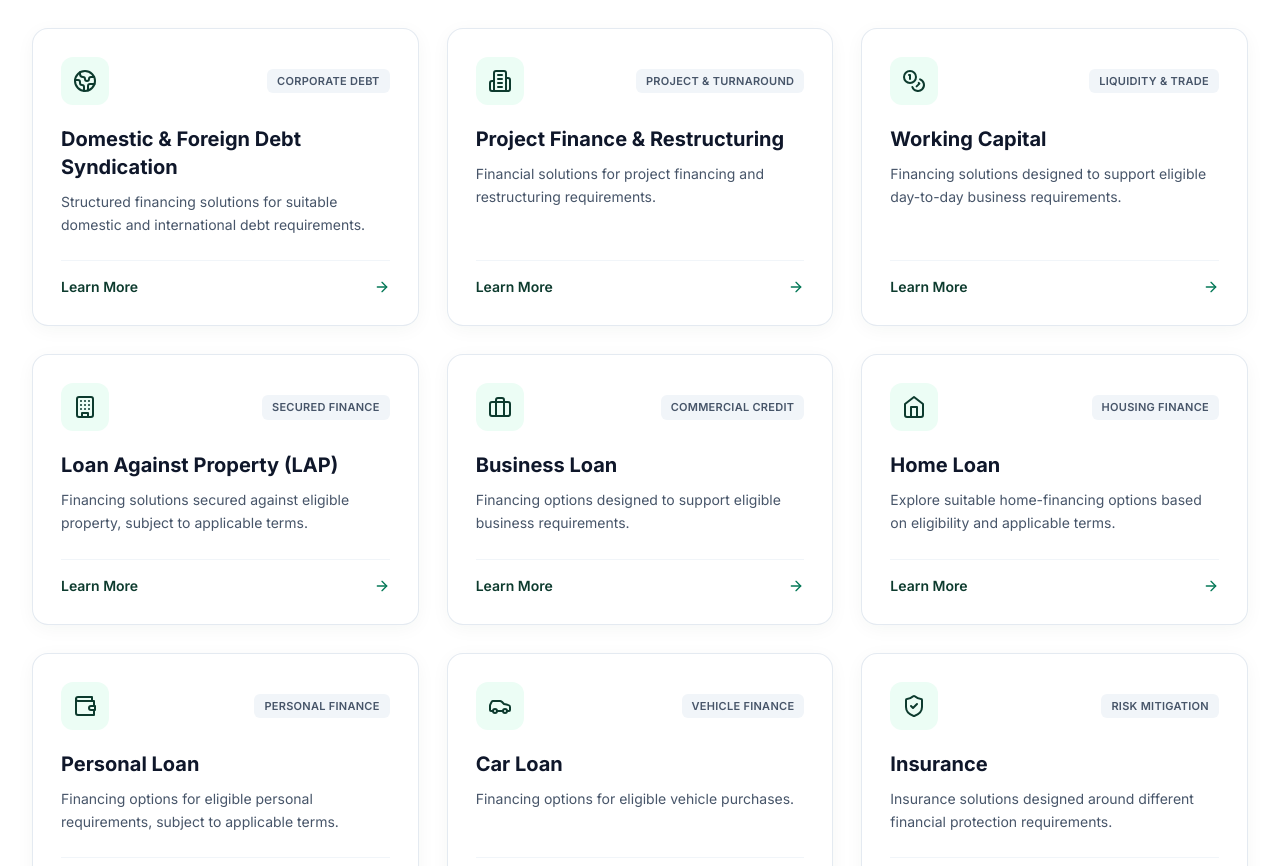
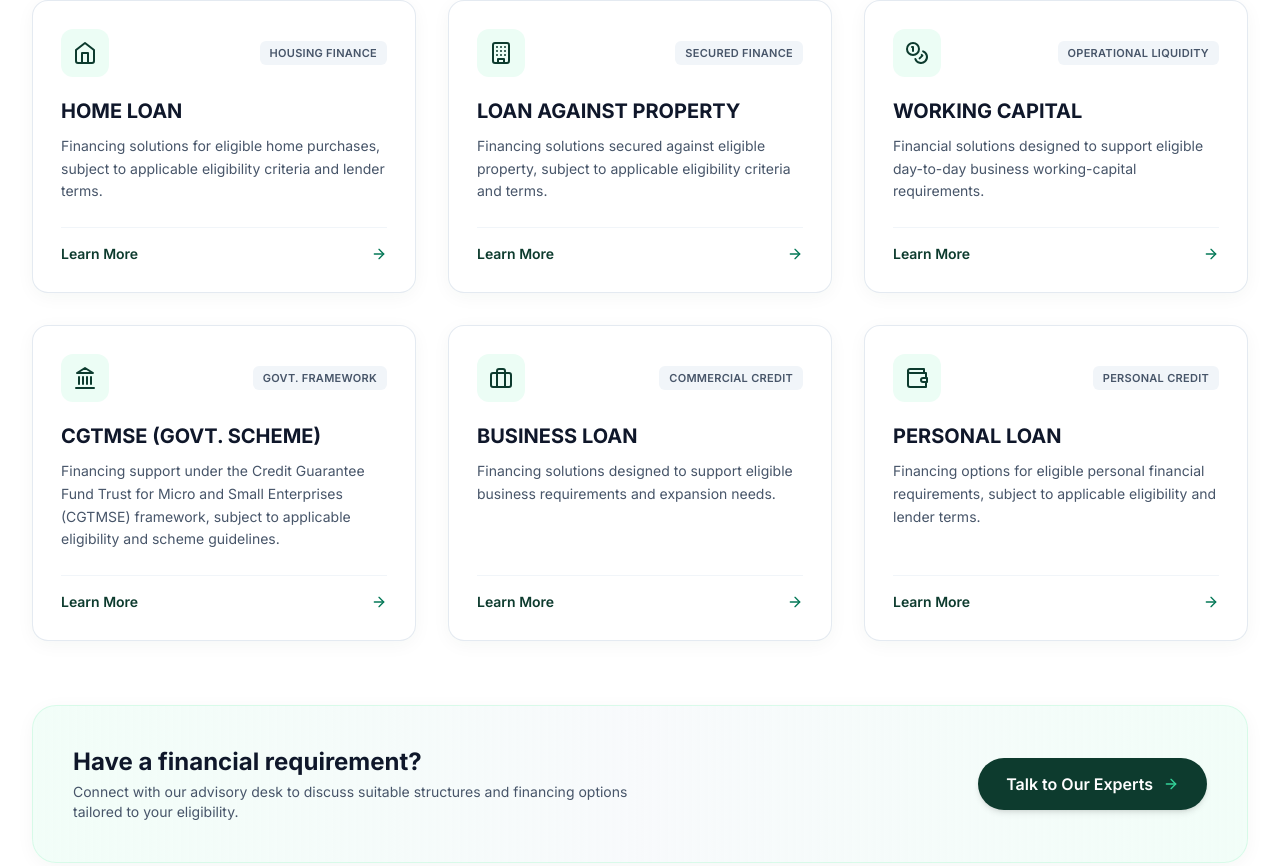
Before and after one commit to shubhgarg1712/moneyplant-website, a React (Vite) app: page / in a window 1280 px wide. Shown: the part 1654-2520 px from the top of the page. Built offline with nearby package versions, Linux system fonts and the light colour scheme.

Commit message:
Update Our Services to exact 6 services in requested order

```diff
--- a/src/components/ContactSection.tsx
+++ b/src/components/ContactSection.tsx
@@ -6,7 +6,7 @@
     fullName: '',
     phone: '',
     email: '',
-    service: 'Loans & Credit Solutions',
+    service: 'Home Loan',
     message: ''
   });
 
@@ -14,16 +14,12 @@
   const [errorMessage, setErrorMessage] = useState('');
 
   const services = [
-    'Domestic & Foreign Debt Syndication',
-    'Project Finance & Restructuring',
+    'Home Loan',
+    'Loan Against Property',
     'Working Capital',
-    'Loan Against Property (LAP)',
+    'CGTMSE (Govt. Scheme)',
     'Business Loan',
-    'Home Loan',
     'Personal Loan',
-    'Car Loan',
-    'Insurance',
-    'Mutual Funds',
     'General Inquiry'
   ];
 
--- a/src/components/Services.tsx
+++ b/src/components/Services.tsx
@@ -1,15 +1,11 @@
 import React, { useState } from 'react';
 import {
-  Globe2,
-  Building2,
+  Home,
+  Building,
   Coins,
-  Building,
+  Landmark,
   Briefcase,
-  Home,
   Wallet,
-  Car,
-  ShieldCheck,
-  PieChart,
   ArrowRight,
   Info
 } from 'lucide-react';
@@ -19,151 +15,98 @@
 export const Services: React.FC = () => {
   const [selectedService, setSelectedService] = useState<ServiceItem | null>(null);
 
+  // Exactly 6 services in the exact requested order:
+  // Row 1: Home Loan | Loan Against Property | Working Capital
+  // Row 2: CGTMSE (Govt. Scheme) | Business Loan | Personal Loan
   const servicesList: ServiceItem[] = [
     {
-      id: 'debt-syndication',
-      title: 'Domestic & Foreign Debt Syndication',
-      shortDesc: 'Structured financing solutions for suitable domestic and international debt requirements.',
-      fullDesc: 'Facilitating structured debt syndication through established domestic financial institutions and international lending channels to meet large-scale funding and cross-border capital requirements.',
+      id: 'home-loan',
+      title: 'HOME LOAN',
+      shortDesc: 'Financing solutions for eligible home purchases, subject to applicable eligibility criteria and lender terms.',
+      fullDesc: 'Structured advisory for purchasing new residential properties, resale homes, plot purchases, and home construction, helping evaluate suitable tenures and interest rate options across institutional lenders.',
       keyFeatures: [
-        'Domestic consortium and multiple-banking debt structuring',
-        'Facilitation of foreign currency credit and overseas debt',
-        'Comprehensive documentation and financial modeling'
+        'Assessment of borrowing capacity and tenure structuring',
+        'Objective comparison across verified lending partners',
+        'Guidance on required property documentation and processing steps'
       ],
-      iconName: 'Globe2',
-      badge: 'Corporate Debt'
-    },
-    {
-      id: 'project-finance',
-      title: 'Project Finance & Restructuring',
-      shortDesc: 'Financial solutions for project financing and restructuring requirements.',
-      fullDesc: 'Tailored financial advisory for capital-intensive infrastructure, manufacturing, and commercial projects, alongside debt restructuring assistance to streamline obligations.',
-      keyFeatures: [
-        'Detailed project viability and appraisal review',
-        'Long-term capital expenditure financing guidance',
-        'Debt restructuring and liability realignment advisory'
-      ],
-      iconName: 'Building2',
-      badge: 'Project & Turnaround'
-    },
-    {
-      id: 'working-capital',
-      title: 'Working Capital',
-      shortDesc: 'Financing solutions designed to support eligible day-to-day business requirements.',
-      fullDesc: 'Assisting operating enterprises in assessing and obtaining optimal working capital limits, including cash credit, overdraft facilities, and invoice discounting mechanisms.',
-      keyFeatures: [
-        'Cash credit (CC) and overdraft (OD) facility evaluation',
-        'Letter of credit (LC) and bank guarantee (BG) structuring',
-        'Operating cycle and inventory funding optimization'
-      ],
-      iconName: 'Coins',
-      badge: 'Liquidity & Trade'
+      iconName: 'Home',
+      badge: 'Housing Finance'
     },
     {
       id: 'lap',
-      title: 'Loan Against Property (LAP)',
-      shortDesc: 'Financing solutions secured against eligible property, subject to applicable terms.',
-      fullDesc: 'Facilitating secured funding by leveraging the value of residential or commercial properties to fund business expansion, debt consolidation, or long-term financial commitments.',
+      title: 'LOAN AGAINST PROPERTY',
+      shortDesc: 'Financing solutions secured against eligible property, subject to applicable eligibility criteria and terms.',
+      fullDesc: 'Facilitating secured funding by leveraging the collateral value of clear-title residential or commercial properties to fund business expansion or long-term financial commitments.',
       keyFeatures: [
-        'Evaluation against residential and commercial property values',
-        'Structured repayment tenures with competitive interest rates',
-        'Assistance with clear title documentation and legal scrutiny'
+        'Financing evaluated against residential and commercial property values',
+        'Longer repayment tenure options with structured EMI schedules',
+        'Guidance on clear property title verification and legal prerequisites'
       ],
       iconName: 'Building',
       badge: 'Secured Finance'
     },
     {
+      id: 'working-capital',
+      title: 'WORKING CAPITAL',
+      shortDesc: 'Financial solutions designed to support eligible day-to-day business working-capital requirements.',
+      fullDesc: 'Assisting operational enterprises in evaluating and arranging working capital facilities—including cash credit (CC), overdrafts (OD), and trade instruments—to support liquidity cycles.',
+      keyFeatures: [
+        'Cash credit (CC) and overdraft (OD) limit evaluation',
+        'Trade finance facilitation (Letter of Credit & Bank Guarantees)',
+        'Inventory and receivables funding cycle assessment'
+      ],
+      iconName: 'Coins',
+      badge: 'Operational Liquidity'
+    },
+    {
+      id: 'cgtmse',
+      title: 'CGTMSE (GOVT. SCHEME)',
+      shortDesc: 'Financing support under the Credit Guarantee Fund Trust for Micro and Small Enterprises (CGTMSE) framework, subject to applicable eligibility and scheme guidelines.',
+      fullDesc: 'Facilitating eligible Micro and Small Enterprises (MSEs) in exploring credit facilities covered under the Credit Guarantee Fund Trust for Micro and Small Enterprises (CGTMSE) scheme, in accordance with applicable Ministry of MSME guidelines and partner bank criteria.',
+      keyFeatures: [
+        'Guidance on MSE registration and eligible activity checks',
+        'Preparation of project reports and financial dossiers for scheme submission',
+        'Subject strictly to government scheme guidelines and lender sanction parameters'
+      ],
+      iconName: 'Landmark',
+      badge: 'Govt. Framework'
+    },
+    {
       id: 'business-loan',
-      title: 'Business Loan',
-      shortDesc: 'Financing options designed to support eligible business requirements.',
-      fullDesc: 'Financing facilities structured for proprietors, partnerships, and corporate entities seeking expansion capital, machinery acquisition, or operational growth funds.',
+      title: 'BUSINESS LOAN',
+      shortDesc: 'Financing solutions designed to support eligible business requirements and expansion needs.',
+      fullDesc: 'Financing facilities designed to assist commercial enterprises, manufacturers, and service providers in funding equipment purchases, operational scale-up, and business development.',
       keyFeatures: [
-        'Collateral-free and asset-backed business credit assessment',
-        'Evaluation of financials, turnover, and cash flows',
-        'Transparent comparison of lending partners and terms'
+        'Assessment of business turnover, banking track record, and cash flows',
+        'Unsecured and secured commercial funding options based on profile',
+        'Transparent evaluation of lender processing terms and interest structures'
       ],
       iconName: 'Briefcase',
       badge: 'Commercial Credit'
     },
     {
-      id: 'home-loan',
-      title: 'Home Loan',
-      shortDesc: 'Explore suitable home-financing options based on eligibility and applicable terms.',
-      fullDesc: 'Structured advisory for purchasing new residential units, resale properties, plot purchases, and construction, helping identify optimal tenure and interest rate structures.',
+      id: 'personal-loan',
+      title: 'PERSONAL LOAN',
+      shortDesc: 'Financing options for eligible personal financial requirements, subject to applicable eligibility and lender terms.',
+      fullDesc: 'Facilitating access to personal financing solutions to address planned family milestones, medical contingencies, higher education, or financial restructuring based on individual creditworthiness.',
       keyFeatures: [
-        'Assessment of borrowing capacity and repayment tenure',
-        'Comparative evaluation across top housing finance institutions',
-        'Guidance on documentation, legal checks, and processing terms'
-      ],
-      iconName: 'Home',
-      badge: 'Housing Finance'
-    },
-    {
-      id: 'personal-loan',
-      title: 'Personal Loan',
-      shortDesc: 'Financing options for eligible personal requirements, subject to applicable terms.',
-      fullDesc: 'Facilitating access to personal financing solutions to address planned milestones, contingencies, education, or debt consolidation based on applicant credit profile.',
-      keyFeatures: [
-        'Credit score and repayment capacity review',
-        'Quick processing with minimal documentation assistance',
-        'Transparent tenure options and clear repayment schedules'
+        'Evaluation based on applicant monthly income and credit profile',
+        'Structured repayment tenures with fixed monthly obligations',
+        'Transparent disclosure of processing charges, prepayment, and lender terms'
       ],
       iconName: 'Wallet',
-      badge: 'Personal Finance'
-    },
-    {
-      id: 'car-loan',
-      title: 'Car Loan',
-      shortDesc: 'Financing options for eligible vehicle purchases.',
-      fullDesc: 'Financing options designed to facilitate the acquisition of new and pre-owned personal or commercial vehicles with balanced monthly commitments.',
-      keyFeatures: [
-        'Comparison of on-road vehicle loan financing terms',
-        'Tenure structuring for balanced monthly commitments',
-        'Assistance with documentation and verification procedures'
-      ],
-      iconName: 'Car',
-      badge: 'Vehicle Finance'
-    },
-    {
-      id: 'insurance',
-      title: 'Insurance',
-      shortDesc: 'Insurance solutions designed around different financial protection requirements.',
-      fullDesc: 'Comprehensive guidance on life, health, critical illness, and general insurance products designed to mitigate unforeseen risks and preserve family and commercial wealth.',
-      keyFeatures: [
-        'Assessment of adequate sum insured for individuals and businesses',
-        'Objective policy feature, rider, and exclusion evaluation',
-        'Guidance on claim documentation and servicing standards'
-      ],
-      iconName: 'ShieldCheck',
-      badge: 'Risk Mitigation'
-    },
-    {
-      id: 'mutual-funds',
-      title: 'Mutual Funds',
-      shortDesc: 'Investment options that can be explored according to financial objectives and risk profile.',
-      fullDesc: 'Educational exploration and access to diversified mutual fund categories, matching individual time horizons, liquidity expectations, and personal risk parameters.',
-      keyFeatures: [
-        'Systematic Investment Plan (SIP) and lumpsum exploration',
-        'Category analysis across equity, debt, and hybrid funds',
-        'Portfolio alignment with financial goals and risk appetite'
-      ],
-      iconName: 'PieChart',
-      badge: 'Wealth Solutions'
+      badge: 'Personal Credit'
     }
   ];
 
   const getIcon = (name: string) => {
     switch (name) {
-      case 'Globe2': return <Globe2 className="w-6 h-6" />;
-      case 'Building2': return <Building2 className="w-6 h-6" />;
+      case 'Home': return <Home className="w-6 h-6" />;
+      case 'Building': return <Building className="w-6 h-6" />;
       case 'Coins': return <Coins className="w-6 h-6" />;
-      case 'Building': return <Building className="w-6 h-6" />;
+      case 'Landmark': return <Landmark className="w-6 h-6" />;
       case 'Briefcase': return <Briefcase className="w-6 h-6" />;
-      case 'Home': return <Home className="w-6 h-6" />;
       case 'Wallet': return <Wallet className="w-6 h-6" />;
-      case 'Car': return <Car className="w-6 h-6" />;
-      case 'ShieldCheck': return <ShieldCheck className="w-6 h-6" />;
-      case 'PieChart': return <PieChart className="w-6 h-6" />;
       default: return <Info className="w-6 h-6" />;
     }
   };
@@ -175,18 +118,22 @@
         {/* Section Header */}
         <div className="max-w-3xl mb-16">
           <div className="inline-flex items-center gap-2 px-3 py-1 rounded-full bg-emerald-50 text-brand-forest text-xs font-semibold mb-3">
-            <span>Our Expertise</span>
+            <span>Our Offerings</span>
           </div>
           <h2 className="text-3xl sm:text-4xl font-extrabold tracking-tight text-slate-900 uppercase">
             OUR SERVICES
           </h2>
           <p className="mt-3 text-base sm:text-lg text-slate-600 leading-relaxed">
-            Comprehensive financial solutions designed to address diverse personal and business requirements.
+            Financial solutions tailored to meet your personal and business requirements.
           </p>
         </div>
 
-        {/* 10 Services Grid: 3 columns on desktop, 2 on tablet, 1 on mobile */}
-        <div className="grid grid-cols-1 md:grid-cols-2 lg:grid-cols-3 gap-7">
+        {/* 6 Services Grid:
+            Desktop: 3 cards per row (Row 1: Home Loan | LAP | Working Capital; Row 2: CGTMSE | Business Loan | Personal Loan)
+            Tablet: 2 cards per row
+            Mobile: 1 card per row
+        */}
+        <div className="grid grid-cols-1 md:grid-cols-2 lg:grid-cols-3 gap-8">
           {servicesList.map((service) => (
             <div
               key={service.id}
@@ -242,11 +189,11 @@
           </a>
         </div>
 
-        {/* Regulatory & Institutional Notice */}
+        {/* Compliance & Regulatory Notice */}
         <div className="mt-8 p-4 rounded-xl bg-slate-50 border border-slate-200/80 text-xs text-slate-500 flex items-start gap-3">
           <Info className="w-4 h-4 text-slate-400 shrink-0 mt-0.5" />
           <p>
-            <strong>Note:</strong> All financing, credit, insurance, and investment products are subject to eligibility verification, applicable terms, underwriting criteria, and relevant regulatory guidelines of respective lending institutions, insurers, or asset management companies. MoneyPlant does not guarantee approvals, sanction amounts, or returns.
+            <strong>Compliance Notice:</strong> All financing facilities are subject to individual applicant eligibility criteria, verification, documentation, and the underwriting policies of respective banks and financial institutions. For CGTMSE, coverage is strictly subject to applicable Credit Guarantee Trust guidelines and lending bank appraisal; eligibility is not automatic. MoneyPlant does not guarantee loan approval or sanction amounts.
           </p>
         </div>
 
```
